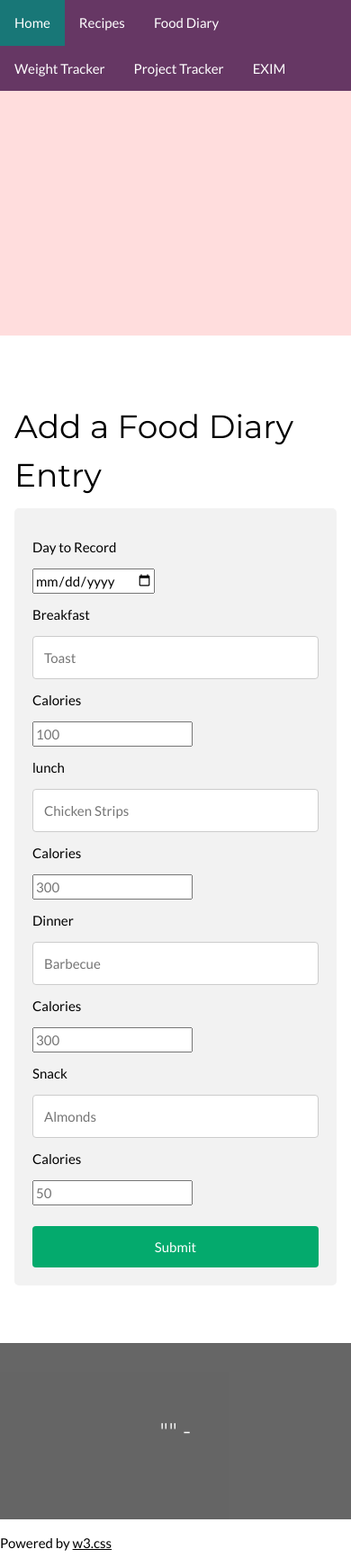
After one commit to kjk15b/fantastic-lamp, a Flask app: template app/templates/food-diary-add.html in a window 390 px wide. The commit adds this page. Shown: the whole page at 90% size. Run offline with Flask 2, Linux system fonts and the light colour scheme; the template is opened without the code that fills it, so the values that code supplies are empty.

Commit message:
Build out feature functionality  for food diaries

```diff
--- a/app/templates/base.html
+++ b/app/templates/base.html
@@ -76,10 +76,12 @@ th, td {
             </div>
         </li>
         <li class="dropdown">
-            <a href="/workout" class="dropbtn">Workouts</a>
+            <a href="/food-diary" class="dropbtn">Food Diary</a>
             <div class="dropdown-content">
-                <a href="/workout">Workouts</a>
-                <a href="/workout/add">Add a Workout</a>
+                <a href="/food-diary">Food Diary</a>
+                <a href="/food-diary/add">Add a Food Diary</a>
+                <a href="/food-diary/delete">Delete a Food Diary</a>
+                <a href="/food-diary/update">Update a Food Diary</a>
             </div>
         </li>
         <li class="dropdown">
--- /dev/null
+++ b/app/templates/food-diary-add.html
@@ -0,0 +1,246 @@
+{%extends "base.html" %}
+{%block content%}
+
+<style>
+    * {
+  box-sizing: border-box;
+}
+input[type=text], select, textarea {
+  width: 100%;
+  padding: 12px;
+  border: 1px solid #ccc;
+  border-radius: 4px;
+  resize: vertical;
+}
+label {
+  padding: 12px 12px 12px 0;
+  display: inline-block;
+}
+input[type=submit] {
+  background-color: #04AA6D;
+  color: white;
+  padding: 12px 20px;
+  border: none;
+  border-radius: 4px;
+  cursor: pointer;
+  float: right;
+}
+input[type=submit]:hover {
+  background-color: #45a049;
+}
+.container {
+  border-radius: 5px;
+  background-color: #f2f2f2;
+  padding: 20px;
+}
+.col-25 {
+  float: left;
+  width: 25%;
+  margin-top: 6px;
+}
+.col-75 {
+  float: left;
+  width: 75%;
+  margin-top: 6px;
+}
+/* Clear floats after the columns */
+.row:after {
+  content: "";
+  display: table;
+  clear: both;
+}
+/* Responsive layout - when the screen is less than 600px wide, make the two columns stack on top of each other instead of next to each other */
+@media screen and (max-width: 600px) {
+  .col-25, .col-75, input[type=submit] {
+    width: 100%;
+    margin-top: 0;
+  }
+}
+</style>
+<script src="https://cdnjs.cloudflare.com/ajax/libs/jquery/3.3.1/jquery.min.js"></script>
+<!-- First Grid -->
+{% if not update %}
+<div class="w3-row-padding w3-padding-64 w3-container">
+    <div class="w3-content">
+        <h1>Add a Food Diary Entry</h1>
+        <div class="container">
+            <form action="/api/food-diary/add/food-diary" method="post">
+            <div class="row">
+              <div class="col-25">
+                <label for="tstamp">Day to Record</label>
+              </div>
+              <div class="col-75">
+                <input type="date" id="tstamp" name="tstamp" placeholder="45">
+              </div>
+            </div>
+            <div class="row">
+                <div class="col-25">
+                  <label for="breakfast">Breakfast</label>
+                </div>
+                <div class="col-75">
+                  <input type="text" id="breakfast" name="breakfast" placeholder="Toast">
+                </div>
+              </div>
+            <div class="row">
+              <div class="col-25">
+                <label for="b_cal">Calories</label>
+              </div>
+              <div class="col-75">
+                <input type="number" id="b_cal" name="b_cal" placeholder="100">
+              </div>
+            </div>
+            <div class="row">
+                <div class="col-25">
+                  <label for="lunch">lunch</label>
+                </div>
+                <div class="col-75">
+                  <input type="text" id="lunch" name="lunch" placeholder="Chicken Strips">
+                </div>
+              </div>
+            <div class="row">
+              <div class="col-25">
+                <label for="l_cal">Calories</label>
+              </div>
+              <div class="col-75">
+                <input type="number" id="l_cal" name="l_cal" placeholder="300">
+              </div>
+            </div>
+            <div class="row">
+                <div class="col-25">
+                  <label for="dinner">Dinner</label>
+                </div>
+                <div class="col-75">
+                  <input type="text" id="dinner" name="dinner" placeholder="Barbecue">
+                </div>
+              </div>
+            <div class="row">
+              <div class="col-25">
+                <label for="d_cal">Calories</label>
+              </div>
+              <div class="col-75">
+                <input type="number" id="d_cal" name="d_cal" placeholder="300">
+              </div>
+            </div>
+            <div class="row">
+                <div class="col-25">
+                  <label for="snack">Snack</label>
+                </div>
+                <div class="col-75">
+                  <input type="text" id="snack" name="snack" placeholder="Almonds">
+                </div>
+              </div>
+            <div class="row">
+              <div class="col-25">
+                <label for="s_cal">Calories</label>
+              </div>
+              <div class="col-75">
+                <input type="number" id="s_cal" name="s_cal" placeholder="50">
+              </div>
+            </div>
+            <br>
+            <div class="row">
+              <input type="submit" value="Submit">
+            </div>
+            </form>
+          </div>
+    </div>
+  </div>
+  {% else %}
+  <div class="w3-row-padding w3-padding-64 w3-container">
+    <div class="w3-content">
+        <h1>Update Food Diary Entry</h1>
+        <div class="container">
+            <form action="/api/food-diary/update" method="post">
+            <div class="row">
+              <div class="col-25">
+                <label for="tstamp">Day to Record</label>
+              </div>
+              <div class="col-75">
+                <p class="w3-text-grey">Original: {{ food_diary.tstamp }}</p>
+                <input type="hidden" id="tstamp" name="tstamp" value="{{ food_diary.tstamp }}">
+              </div>
+            </div>
+            <div class="row">
+                <div class="col-25">
+                  <label for="breakfast">Breakfast</label>
+                </div>
+                <div class="col-75">
+                  <input type="text" id="breakfast" name="breakfast" placeholder="Toast">
+                  <p class="w3-text-grey">Original: {{ food_diary.breakfast }}</p>
+                </div>
+              </div>
+            <div class="row">
+              <div class="col-25">
+                <label for="b_cal">Calories</label>
+              </div>
+              <div class="col-75">
+                <input type="number" id="b_cal" name="b_cal" placeholder="100">
+                <p class="w3-text-grey">Original: {{ food_diary.b_cal }}</p>
+              </div>
+            </div>
+            <div class="row">
+                <div class="col-25">
+                  <label for="lunch">lunch</label>
+                </div>
+                <div class="col-75">
+                  <input type="text" id="lunch" name="lunch" placeholder="Chicken Strips">
+                  <p class="w3-text-grey">Original: {{ food_diary.lunch }}</p>
+                </div>
+              </div>
+            <div class="row">
+              <div class="col-25">
+                <label for="l_cal">Calories</label>
+              </div>
+              <div class="col-75">
+                <input type="number" id="l_cal" name="l_cal" placeholder="300">
+                <p class="w3-text-grey">Original: {{ food_diary.l_cal }}</p>
+              </div>
+            </div>
+            <div class="row">
+                <div class="col-25">
+                  <label for="dinner">Dinner</label>
+                </div>
+                <div class="col-75">
+                  <input type="text" id="dinner" name="dinner" placeholder="Barbecue">
+                  <p class="w3-text-grey">Original: {{ food_diary.dinner }}</p>
+                </div>
+              </div>
+            <div class="row">
+              <div class="col-25">
+                <label for="d_cal">Calories</label>
+              </div>
+              <div class="col-75">
+                <input type="number" id="d_cal" name="d_cal" placeholder="300">
+                <p class="w3-text-grey">Original: {{ food_diary.d_cal }}</p>
+              </div>
+            </div>
+            <div class="row">
+                <div class="col-25">
+                  <label for="snack">Snack</label>
+                </div>
+                <div class="col-75">
+                  <input type="text" id="snack" name="snack" placeholder="Almonds">
+                  <p class="w3-text-grey">Original: {{ food_diary.snack }}</p>
+                </div>
+              </div>
+            <div class="row">
+              <div class="col-25">
+                <label for="s_cal">Calories</label>
+              </div>
+              <div class="col-75">
+                <input type="number" id="s_cal" name="s_cal" placeholder="50">
+                <p class="w3-text-grey">Original: {{ food_diary.s_cal }}</p>
+              </div>
+            </div>
+            <br>
+            <div class="row">
+              <input type="submit" value="Update">
+            </div>
+            </form>
+          </div>
+    </div>
+  </div>
+  {% endif %}
+  <script src="/static/add_form.js"></script>
+
+{% endblock %}
```
Also changed, not shown: app/api_utils.py (+20 -0 lines), app/models.py (+12 -0 lines), app/routes.py (+101 -7 lines), app/templates/food-diary-delete.html (added, +59 -0 lines), app/templates/food-diary-update.html (added, +67 -0 lines), app/templates/food-diary.html (added, +49 -0 lines).
